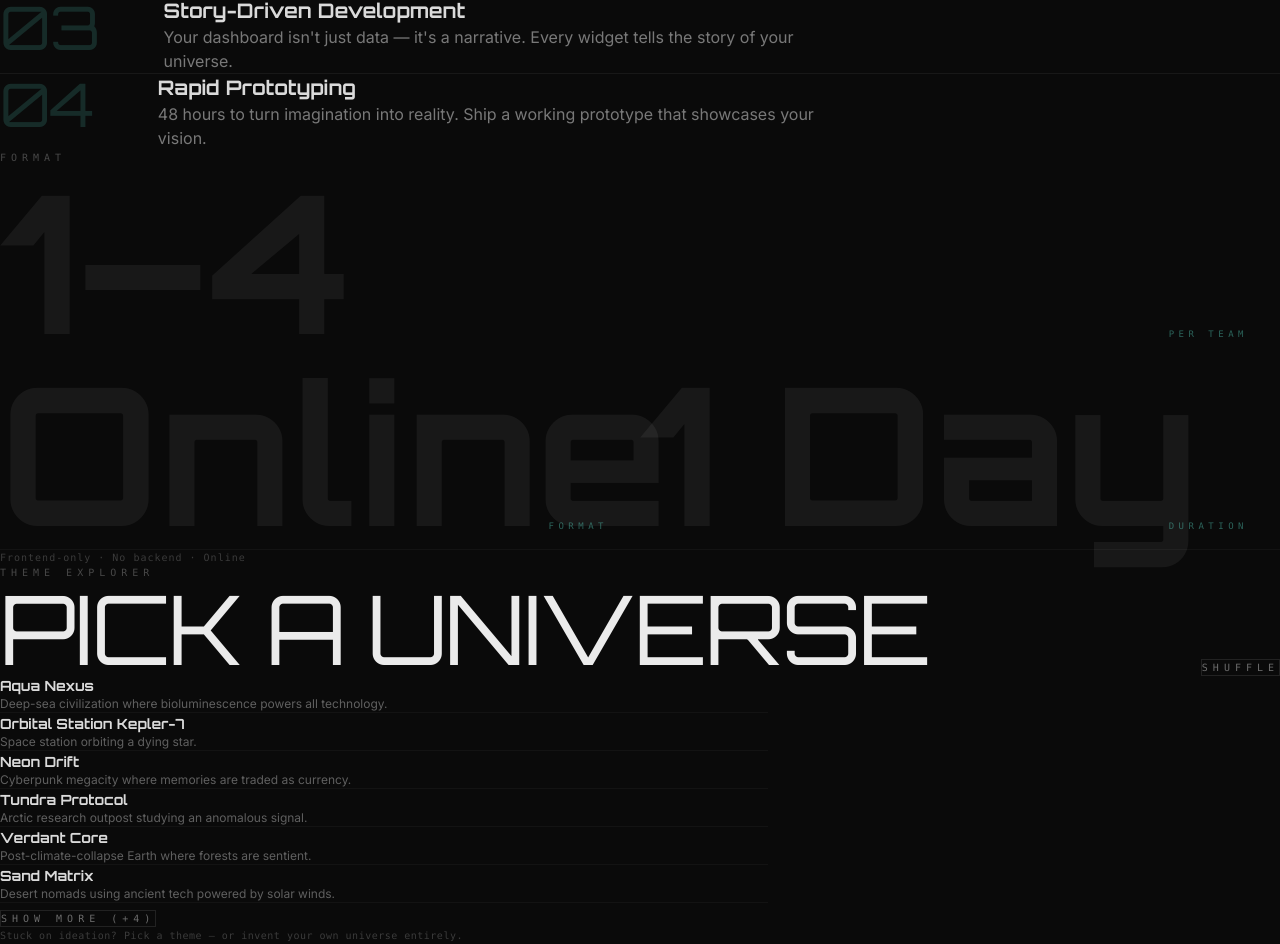
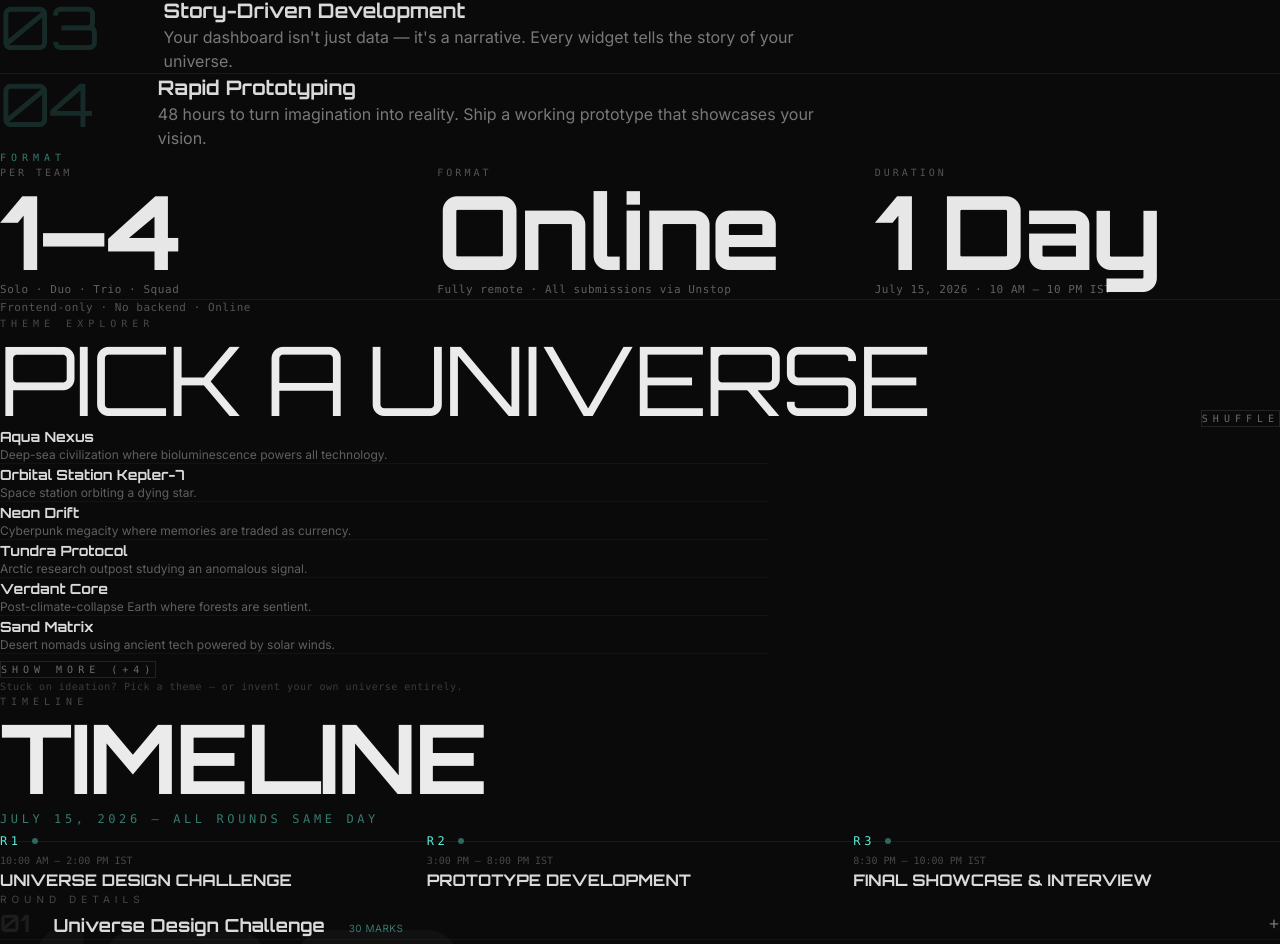
Before and after one commit to FT-snow/stellar-hack, a Next.js app: page /stellar-hack in a window 1280 px wide. Shown: the part 1868-2812 px from the top of the page. Built offline with nearby package versions, Linux system fonts and the light colour scheme.

Commit message:
Fix: FormatSection overlapping text - proper 3-column layout

```diff
--- a/components/FormatSection.tsx
+++ b/components/FormatSection.tsx
@@ -1,145 +1,74 @@
-'use client';
+'use client'
 
-import { useRef } from 'react';
-import { motion, useInView } from 'framer-motion';
+import { useRef } from 'react'
+import { motion, useInView } from 'framer-motion'
+
+const ease = [0.22, 1, 0.36, 1] as const
+
+const stats = [
+  { value: '1–4', label: 'PER TEAM', sub: 'Solo · Duo · Trio · Squad' },
+  { value: 'Online', label: 'FORMAT', sub: 'Fully remote · All submissions via Unstop' },
+  { value: '1 Day', label: 'DURATION', sub: 'July 15, 2026 · 10 AM – 10 PM IST' },
+]
 
 export default function FormatSection() {
-  const ref = useRef<HTMLDivElement>(null);
-  const inView = useInView(ref, { once: true, margin: '-100px' });
+  const ref = useRef<HTMLElement | null>(null)
+  const inView = useInView(ref, { once: true, margin: '-80px' })
 
   return (
-    <section className="py-32 md:py-48 px-6 md:px-12 max-w-7xl mx-auto mt-24 md:mt-32">
-      <div ref={ref}>
-        <p
-          className="mb-16"
-          style={{
-            fontFamily: 'ui-monospace, SFMono-Regular, Menlo, Monaco, Consolas, monospace',
-            fontSize: '10px',
-            letterSpacing: '0.5em',
-            textTransform: 'uppercase',
-            color: 'rgba(255,255,255,0.25)',
-          }}
-        >
-          Format
-        </p>
+    <section
+      ref={ref}
+      className="mt-24 md:mt-32 py-32 md:py-48 px-6 md:px-12 max-w-7xl mx-auto"
+    >
+      <span
+        className="block font-mono text-[10px] tracking-[0.5em] uppercase mb-6"
+        style={{ color: 'rgba(94,234,212,0.5)' }}
+      >
+        FORMAT
+      </span>
 
-        <div className="grid grid-cols-1 md:grid-cols-2 gap-0">
+      <div className="grid grid-cols-1 md:grid-cols-3 gap-12 md:gap-8 mt-8">
+        {stats.map((stat, i) => (
           <motion.div
-            className="relative md:col-span-2 mb-8 md:mb-12"
-            style={{
-              opacity: inView ? 1 : 0,
-              transform: inView ? 'scale(1)' : 'scale(0.95)',
-              transition: 'opacity 0.8s ease, transform 0.8s ease',
-            }}
+            key={stat.label}
+            initial={{ opacity: 0, y: 24 }}
+            animate={inView ? { opacity: 1, y: 0 } : {}}
+            transition={{ duration: 0.7, ease, delay: i * 0.12 }}
           >
             <span
+              className="block font-mono text-[10px] tracking-[0.3em] uppercase mb-4"
+              style={{ color: 'rgba(255,255,255,0.3)' }}
+            >
+              {stat.label}
+            </span>
+            <span
+              className="block font-bold tracking-tight leading-none"
               style={{
-                fontFamily: 'Orbitron, sans-serif',
-                fontWeight: 700,
-                fontSize: 'clamp(8rem, 15vw, 16rem)',
-                lineHeight: 1,
-                color: 'rgba(255,255,255,0.06)',
-                display: 'block',
+                fontFamily: "'Orbitron', sans-serif",
+                fontSize: 'clamp(3rem, 8vw, 7rem)',
+                color: 'rgba(255,255,255,0.9)',
               }}
             >
-              1–4
+              {stat.value}
             </span>
             <span
-              className="absolute bottom-2 right-4 md:bottom-4 md:right-8"
-              style={{
-                fontFamily: 'ui-monospace, SFMono-Regular, Menlo, Monaco, Consolas, monospace',
-                fontSize: '9px',
-                letterSpacing: '0.5em',
-                textTransform: 'uppercase',
-                color: 'rgba(94,234,212,0.4)',
-              }}
+              className="block font-mono text-[11px] tracking-wider mt-4"
+              style={{ color: 'rgba(255,255,255,0.35)' }}
             >
-              Per Team
+              {stat.sub}
             </span>
           </motion.div>
+        ))}
+      </div>
 
-          <motion.div
-            className="relative mb-8 md:mb-0"
-            style={{
-              opacity: inView ? 1 : 0,
-              transform: inView ? 'scale(1)' : 'scale(0.95)',
-              transition: 'opacity 0.8s ease 0.15s, transform 0.8s ease 0.15s',
-            }}
-          >
-            <span
-              style={{
-                fontFamily: 'Orbitron, sans-serif',
-                fontWeight: 700,
-                fontSize: 'clamp(8rem, 15vw, 16rem)',
-                lineHeight: 1,
-                color: 'rgba(255,255,255,0.06)',
-                display: 'block',
-              }}
-            >
-              Online
-            </span>
-            <span
-              className="absolute bottom-2 right-4 md:bottom-4 md:right-8"
-              style={{
-                fontFamily: 'ui-monospace, SFMono-Regular, Menlo, Monaco, Consolas, monospace',
-                fontSize: '9px',
-                letterSpacing: '0.5em',
-                textTransform: 'uppercase',
-                color: 'rgba(94,234,212,0.4)',
-              }}
-            >
-              Format
-            </span>
-          </motion.div>
-
-          <motion.div
-            className="relative"
-            style={{
-              opacity: inView ? 1 : 0,
-              transform: inView ? 'scale(1)' : 'scale(0.95)',
-              transition: 'opacity 0.8s ease 0.3s, transform 0.8s ease 0.3s',
-            }}
-          >
-            <span
-              style={{
-                fontFamily: 'Orbitron, sans-serif',
-                fontWeight: 700,
-                fontSize: 'clamp(8rem, 15vw, 16rem)',
-                lineHeight: 1,
-                color: 'rgba(255,255,255,0.06)',
-                display: 'block',
-              }}
-            >
-              1 Day
-            </span>
-            <span
-              className="absolute bottom-2 right-4 md:bottom-4 md:right-8"
-              style={{
-                fontFamily: 'ui-monospace, SFMono-Regular, Menlo, Monaco, Consolas, monospace',
-                fontSize: '9px',
-                letterSpacing: '0.5em',
-                textTransform: 'uppercase',
-                color: 'rgba(94,234,212,0.4)',
-              }}
-            >
-              Duration
-            </span>
-          </motion.div>
-        </div>
-
-        <div className="border-t border-white/[0.04] mt-16 pt-8">
-          <p
-            style={{
-              fontFamily: 'ui-monospace, SFMono-Regular, Menlo, Monaco, Consolas, monospace',
-              fontSize: '10px',
-              letterSpacing: '0.1em',
-              color: 'rgba(255,255,255,0.2)',
-            }}
-          >
-            Frontend-only · No backend · Online
-          </p>
-        </div>
+      <div className="border-t border-white/[0.06] mt-16 pt-8">
+        <p
+          className="font-mono text-[11px] tracking-wider"
+          style={{ color: 'rgba(255,255,255,0.3)' }}
+        >
+          Frontend-only · No backend · Online
+        </p>
       </div>
     </section>
-  );
+  )
 }
```
